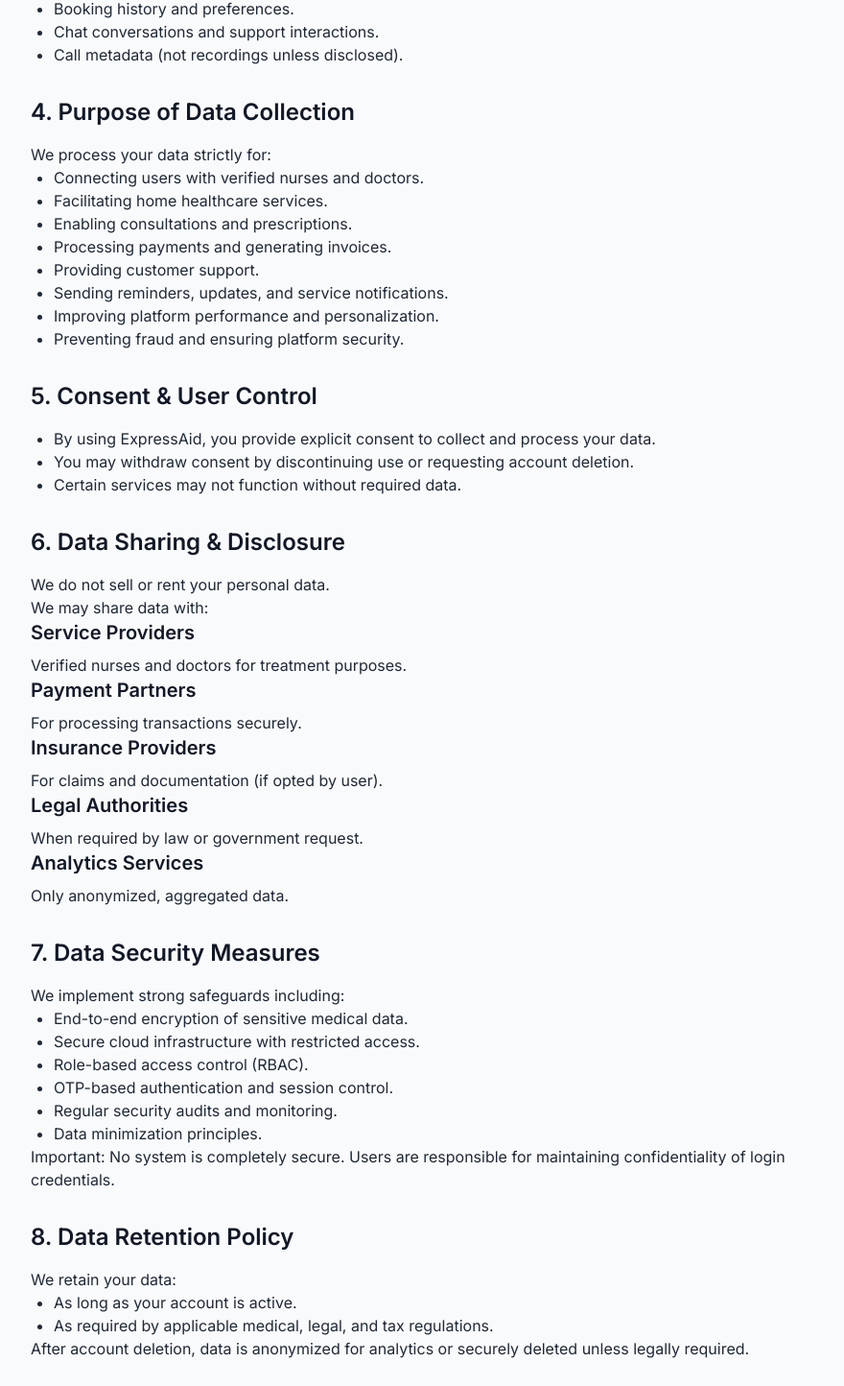
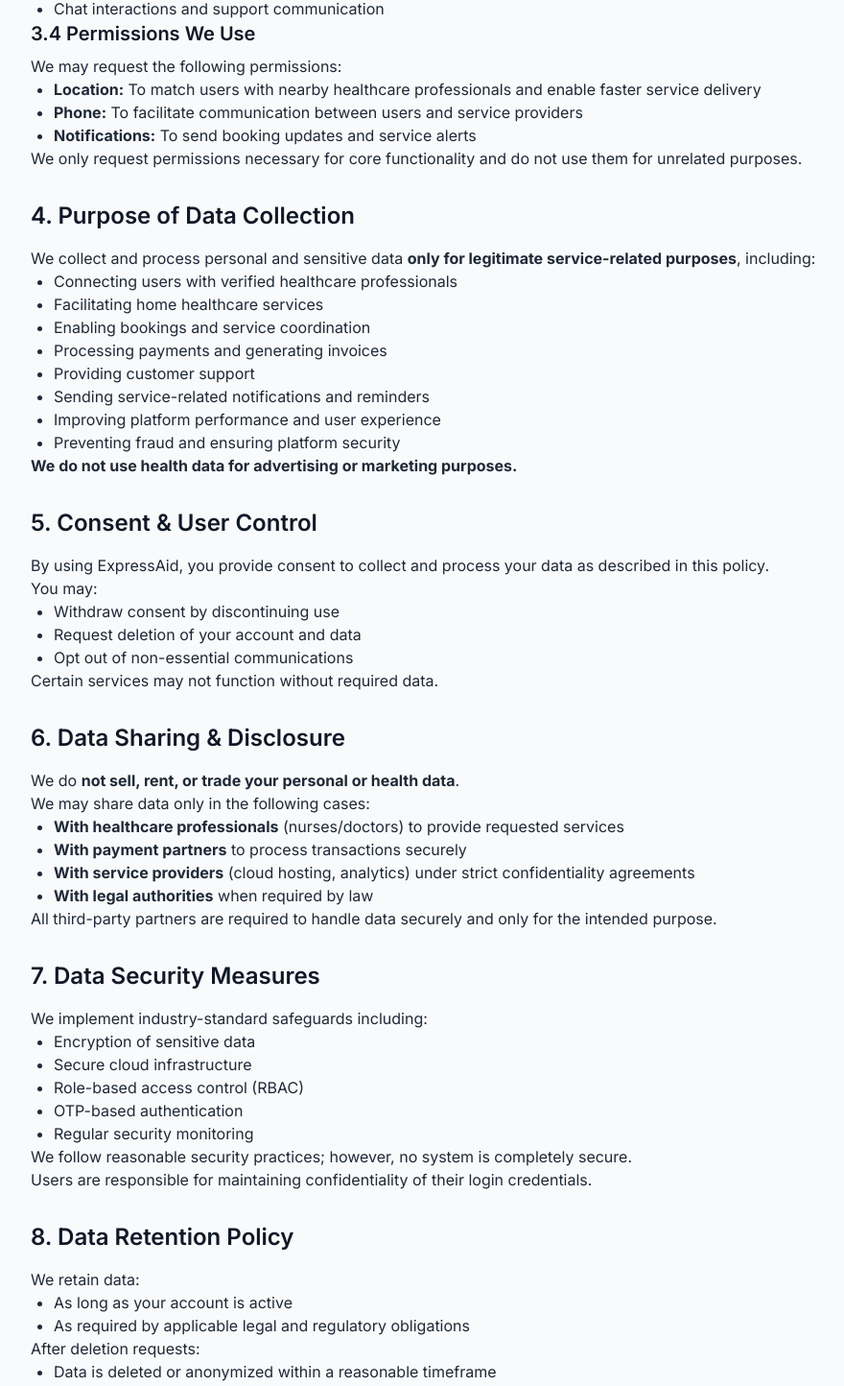
Before and after one commit to KRLSolutions/ExpressAid_Webpage, a Next.js app: page /privacy-policy in a window 1280 px wide. Shown: the part 1279-2723 px from the top of the page at 96% size, without its empty margins (192-1072 px from the left). Built offline with nearby package versions, Linux system fonts and the light colour scheme.

Commit message:
new privacy policy

```diff
--- a/app/privacy-policy/page.tsx
+++ b/app/privacy-policy/page.tsx
@@ -14,8 +14,12 @@ export default function PrivacyPolicyPage() {
         <div className="max-w-4xl mx-auto px-4 sm:px-6 lg:px-8">
           <div className="text-center mb-12">
             <h1 className="text-4xl font-bold text-gray-900 mb-4">Privacy Policy</h1>
-            <p className="text-gray-600">Effective Date: August 4, 2025</p>
-            <p className="text-gray-600">Last Updated: [Add Current Date]</p>
+            <p className="text-gray-600">
+              <strong>Effective Date:</strong> August 4, 2025
+            </p>
+            <p className="text-gray-600">
+              <strong>Last Updated:</strong> April 28, 2026
+            </p>
           </div>
 
           <div className="prose prose-lg max-w-none text-gray-800">
@@ -32,172 +36,236 @@ export default function PrivacyPolicyPage() {
             <h2 className="text-2xl font-semibold text-gray-900 mb-4 mt-8">1. Legal Framework</h2>
             <p>This Privacy Policy is governed by:</p>
             <ul className="list-disc pl-6">
-              <li>Information Technology Act, 2000 (India).</li>
-              <li>IT (Reasonable Security Practices and Procedures and Sensitive Personal Data or Information) Rules, 2011.</li>
-              <li>IT (Intermediary Guidelines and Digital Media Ethics Code) Rules, 2021.</li>
+              <li>Information Technology Act, 2000 (India)</li>
+              <li>
+                IT (Reasonable Security Practices and Procedures and Sensitive Personal Data or Information) Rules, 2011
+              </li>
+              <li>IT (Intermediary Guidelines and Digital Media Ethics Code) Rules, 2021</li>
             </ul>
             <p>
-              We follow reasonable security practices for handling Sensitive
-              Personal Data or Information (SPDI), including health records.
+              We follow reasonable security practices for handling Sensitive Personal Data or Information (SPDI),
+              including health-related data.
             </p>
 
             <h2 className="text-2xl font-semibold text-gray-900 mb-4 mt-8">2. Scope of Policy</h2>
             <p>This policy applies to:</p>
             <ul className="list-disc pl-6">
-              <li>Patients and caregivers using ExpressAid.</li>
-              <li>Nurses and healthcare professionals onboarded on the platform.</li>
-              <li>Visitors to our website and app.</li>
+              <li>Patients and caregivers using ExpressAid</li>
+              <li>Nurses and healthcare professionals onboarded on the platform</li>
+              <li>Visitors to our website and app</li>
             </ul>
 
             <h2 className="text-2xl font-semibold text-gray-900 mb-4 mt-8">3. Information We Collect</h2>
             <h3 className="text-xl font-semibold text-gray-900 mb-2">3.1 Personal Information</h3>
             <ul className="list-disc pl-6">
-              <li>Full name.</li>
-              <li>Phone number and email address.</li>
-              <li>Date of birth and gender.</li>
-              <li>Residential address and live location.</li>
-              <li>Profile photo (optional).</li>
+              <li>Full name</li>
+              <li>Phone number and email address</li>
+              <li>Date of birth and gender</li>
+              <li>Residential address and location</li>
+              <li>Profile photo (optional)</li>
             </ul>
 
             <h3 className="text-xl font-semibold text-gray-900 mb-2">3.2 Health &amp; Medical Information (Sensitive Data)</h3>
             <ul className="list-disc pl-6">
-              <li>Symptoms, treatment details, and nursing notes.</li>
-              <li>Medication history, allergies, chronic conditions.</li>
-              <li>Vitals (BP, sugar, temperature, etc.).</li>
-              <li>Doctor consultation records and prescriptions.</li>
-              <li>Insurance details (if applicable).</li>
+              <li>Symptoms and service-related notes</li>
+              <li>Medication history, allergies, chronic conditions</li>
+              <li>Vitals (BP, sugar, temperature, etc.)</li>
+              <li>Consultation-related details (if applicable)</li>
             </ul>
 
             <h3 className="text-xl font-semibold text-gray-900 mb-2">3.3 Technical &amp; Usage Data</h3>
             <ul className="list-disc pl-6">
-              <li>IP address and device identifiers.</li>
-              <li>App usage behavior and interaction logs.</li>
-              <li>Booking history and preferences.</li>
-              <li>Chat conversations and support interactions.</li>
-              <li>Call metadata (not recordings unless disclosed).</li>
+              <li>IP address and device identifiers</li>
+              <li>App usage behavior and interaction logs</li>
+              <li>Booking history and preferences</li>
+              <li>Chat interactions and support communication</li>
             </ul>
 
+            <h3 className="text-xl font-semibold text-gray-900 mb-2">3.4 Permissions We Use</h3>
+            <p>We may request the following permissions:</p>
+            <ul className="list-disc pl-6">
+              <li>
+                <strong>Location:</strong> To match users with nearby healthcare professionals and enable faster
+                service delivery
+              </li>
+              <li>
+                <strong>Phone:</strong> To facilitate communication between users and service providers
+              </li>
+              <li>
+                <strong>Notifications:</strong> To send booking updates and service alerts
+              </li>
+            </ul>
+            <p>
+              We only request permissions necessary for core functionality and do not use them for unrelated
+              purposes.
+            </p>
+
             <h2 className="text-2xl font-semibold text-gray-900 mb-4 mt-8">4. Purpose of Data Collection</h2>
-            <p>We process your data strictly for:</p>
+            <p>
+              We collect and process personal and sensitive data <strong>only for legitimate service-related purposes</strong>,
+              including:
+            </p>
             <ul className="list-disc pl-6">
-              <li>Connecting users with verified nurses and doctors.</li>
-              <li>Facilitating home healthcare services.</li>
-              <li>Enabling consultations and prescriptions.</li>
-              <li>Processing payments and generating invoices.</li>
-              <li>Providing customer support.</li>
-              <li>Sending reminders, updates, and service notifications.</li>
-              <li>Improving platform performance and personalization.</li>
-              <li>Preventing fraud and ensuring platform security.</li>
+              <li>Connecting users with verified healthcare professionals</li>
+              <li>Facilitating home healthcare services</li>
+              <li>Enabling bookings and service coordination</li>
+              <li>Processing payments and generating invoices</li>
+              <li>Providing customer support</li>
+              <li>Sending service-related notifications and reminders</li>
+              <li>Improving platform performance and user experience</li>
+              <li>Preventing fraud and ensuring platform security</li>
             </ul>
+            <p>
+              <strong>We do not use health data for advertising or marketing purposes.</strong>
+            </p>
 
             <h2 className="text-2xl font-semibold text-gray-900 mb-4 mt-8">5. Consent &amp; User Control</h2>
+            <p>By using ExpressAid, you provide consent to collect and process your data as described in this policy.</p>
+            <p>You may:</p>
             <ul className="list-disc pl-6">
-              <li>By using ExpressAid, you provide explicit consent to collect and process your data.</li>
-              <li>You may withdraw consent by discontinuing use or requesting account deletion.</li>
-              <li>Certain services may not function without required data.</li>
+              <li>Withdraw consent by discontinuing use</li>
+              <li>Request deletion of your account and data</li>
+              <li>Opt out of non-essential communications</li>
             </ul>
+            <p>Certain services may not function without required data.</p>
 
             <h2 className="text-2xl font-semibold text-gray-900 mb-4 mt-8">6. Data Sharing &amp; Disclosure</h2>
-            <p>We do not sell or rent your personal data.</p>
-            <p>We may share data with:</p>
-            <h3 className="text-xl font-semibold text-gray-900 mb-2">Service Providers</h3>
-            <p>Verified nurses and doctors for treatment purposes.</p>
-            <h3 className="text-xl font-semibold text-gray-900 mb-2">Payment Partners</h3>
-            <p>For processing transactions securely.</p>
-            <h3 className="text-xl font-semibold text-gray-900 mb-2">Insurance Providers</h3>
-            <p>For claims and documentation (if opted by user).</p>
-            <h3 className="text-xl font-semibold text-gray-900 mb-2">Legal Authorities</h3>
-            <p>When required by law or government request.</p>
-            <h3 className="text-xl font-semibold text-gray-900 mb-2">Analytics Services</h3>
-            <p>Only anonymized, aggregated data.</p>
+            <p>
+              We do <strong>not sell, rent, or trade your personal or health data</strong>.
+            </p>
+            <p>We may share data only in the following cases:</p>
+            <ul className="list-disc pl-6">
+              <li>
+                <strong>With healthcare professionals</strong> (nurses/doctors) to provide requested services
+              </li>
+              <li>
+                <strong>With payment partners</strong> to process transactions securely
+              </li>
+              <li>
+                <strong>With service providers</strong> (cloud hosting, analytics) under strict confidentiality
+                agreements
+              </li>
+              <li>
+                <strong>With legal authorities</strong> when required by law
+              </li>
+            </ul>
+            <p>All third-party partners are required to handle data securely and only for the intended purpose.</p>
 
             <h2 className="text-2xl font-semibold text-gray-900 mb-4 mt-8">7. Data Security Measures</h2>
-            <p>We implement strong safeguards including:</p>
+            <p>We implement industry-standard safeguards including:</p>
             <ul className="list-disc pl-6">
-              <li>End-to-end encryption of sensitive medical data.</li>
-              <li>Secure cloud infrastructure with restricted access.</li>
-              <li>Role-based access control (RBAC).</li>
-              <li>OTP-based authentication and session control.</li>
-              <li>Regular security audits and monitoring.</li>
-              <li>Data minimization principles.</li>
+              <li>Encryption of sensitive data</li>
+              <li>Secure cloud infrastructure</li>
+              <li>Role-based access control (RBAC)</li>
+              <li>OTP-based authentication</li>
+              <li>Regular security monitoring</li>
             </ul>
             <p>
-              Important: No system is completely secure. Users are responsible for
-              maintaining confidentiality of login credentials.
+              We follow reasonable security practices; however, no system is completely secure.
             </p>
+            <p>Users are responsible for maintaining confidentiality of their login credentials.</p>
 
             <h2 className="text-2xl font-semibold text-gray-900 mb-4 mt-8">8. Data Retention Policy</h2>
-            <p>We retain your data:</p>
+            <p>We retain data:</p>
             <ul className="list-disc pl-6">
-              <li>As long as your account is active.</li>
-              <li>As required by applicable medical, legal, and tax regulations.</li>
+              <li>As long as your account is active</li>
+              <li>As required by applicable legal and regulatory obligations</li>
             </ul>
-            <p>After account deletion, data is anonymized for analytics or securely deleted unless legally required.</p>
+            <p>After deletion requests:</p>
+            <ul className="list-disc pl-6">
+              <li>Data is deleted or anonymized within a reasonable timeframe</li>
+              <li>Some data may be retained if legally required</li>
+            </ul>
 
             <h2 className="text-2xl font-semibold text-gray-900 mb-4 mt-8">9. User Rights</h2>
             <p>You have the right to:</p>
             <ul className="list-disc pl-6">
-              <li>Access your data.</li>
-              <li>Correct inaccurate information.</li>
-              <li>Request deletion of your data.</li>
-              <li>Withdraw consent.</li>
-              <li>Opt out of marketing communications.</li>
+              <li>Access your data</li>
+              <li>Correct inaccurate information</li>
+              <li>Request deletion of your data</li>
+              <li>Withdraw consent</li>
+              <li>Opt out of communications</li>
             </ul>
-            <p>To exercise rights, contact: support@expressaid.in</p>
+            <p>
+              To exercise your rights, contact:{' '}
+              <a href="mailto:support@expressaid.in" className="text-blue-600 hover:text-blue-700">
+                support@expressaid.in
+              </a>
+            </p>
 
             <h2 className="text-2xl font-semibold text-gray-900 mb-4 mt-8">10. Children&apos;s Privacy</h2>
+            <p>Our services are intended for users aged 18 and above.</p>
             <ul className="list-disc pl-6">
-              <li>Services are intended for users aged 18+.</li>
-              <li>Guardians may provide data for minors under their responsibility.</li>
-              <li>We do not knowingly collect data directly from children.</li>
+              <li>Guardians may provide information on behalf of minors under their responsibility</li>
+              <li>We do not knowingly collect data directly from children</li>
             </ul>
 
             <h2 className="text-2xl font-semibold text-gray-900 mb-4 mt-8">11. Third-Party Services</h2>
-            <p>ExpressAid may integrate with payment gateways, diagnostic labs, and external service providers.</p>
+            <p>ExpressAid may integrate with third-party services such as:</p>
+            <ul className="list-disc pl-6">
+              <li>Payment gateways</li>
+              <li>External service providers</li>
+            </ul>
             <p>We are not responsible for third-party privacy practices. Users should review their policies separately.</p>
 
             <h2 className="text-2xl font-semibold text-gray-900 mb-4 mt-8">12. Data Breach Protocol</h2>
             <p>In case of a data breach, we will:</p>
             <ul className="list-disc pl-6">
-              <li>Take immediate corrective action.</li>
-              <li>Notify affected users where required.</li>
-              <li>Report to authorities as per applicable laws.</li>
+              <li>Take immediate corrective action</li>
+              <li>Notify affected users where required</li>
+              <li>Comply with applicable legal reporting requirements</li>
             </ul>
 
             <h2 className="text-2xl font-semibold text-gray-900 mb-4 mt-8">13. Platform Role Clarification</h2>
             <p>
-              ExpressAid acts as a technology platform that connects users with
-              independent healthcare professionals.
+              ExpressAid is a technology platform that facilitates connections between users and independent
+              healthcare professionals.
             </p>
             <ul className="list-disc pl-6">
-              <li>We do not provide medical treatment directly.</li>
-              <li>Nurses and doctors are responsible for services delivered.</li>
-              <li>Users should consult professionals directly for medical decisions.</li>
+              <li>ExpressAid does not provide medical treatment directly</li>
+              <li>Healthcare professionals are responsible for services delivered</li>
+              <li>ExpressAid does not make independent medical decisions</li>
             </ul>
 
             <h2 className="text-2xl font-semibold text-gray-900 mb-4 mt-8">14. Updates to This Policy</h2>
             <p>We may update this Privacy Policy periodically.</p>
-            <p>Changes will be communicated via app notifications, email (if available), and updated policy page.</p>
-            <p>Continued use implies acceptance of updates.</p>
+            <p>Changes will be communicated via:</p>
+            <ul className="list-disc pl-6">
+              <li>App notifications</li>
+              <li>Website updates</li>
+            </ul>
+            <p>Continued use of the Services implies acceptance of the updated policy.</p>
 
             <h2 className="text-2xl font-semibold text-gray-900 mb-4 mt-8">15. Contact &amp; Grievance Officer</h2>
-            <p>For privacy concerns, email: support@expressaid.in</p>
+            <p>For any privacy concerns, contact:</p>
+            <p>
+              <strong>Email:</strong>{' '}
+              <a href="mailto:support@expressaid.in" className="text-blue-600 hover:text-blue-700">
+                support@expressaid.in
+              </a>
+            </p>
 
-            <h2 className="text-2xl font-semibold text-gray-900 mb-4 mt-8">What You Just Fixed</h2>
+            <h2 className="text-2xl font-semibold text-gray-900 mb-4 mt-8">16. Account Deletion &amp; Data Removal</h2>
+            <p>Users can request account deletion by:</p>
             <ul className="list-disc pl-6">
-              <li>Stronger legal compliance posture.</li>
-              <li>Clear platform vs provider medical liability boundaries.</li>
-              <li>Data breach handling process.</li>
-              <li>User consent and rights clarity.</li>
-              <li>More professional governance for partners and investors.</li>
+              <li>
+                Emailing{' '}
+                <a href="mailto:support@expressaid.in" className="text-blue-600 hover:text-blue-700">
+                  support@expressaid.in
+                </a>
+              </li>
+              <li>Using in-app request (if available)</li>
+            </ul>
+            <p>Upon request:</p>
+            <ul className="list-disc pl-6">
+              <li>Personal data will be deleted or anonymized</li>
+              <li>Certain data may be retained if legally required</li>
             </ul>
 
-            <h2 className="text-2xl font-semibold text-gray-900 mb-4 mt-8">Next Step</h2>
-            <ul className="list-disc pl-6">
-              <li>Strong Terms &amp; Conditions.</li>
-              <li>Doctor/Nurse agreement.</li>
-              <li>In-app consent form before booking.</li>
-            </ul>
+            <h2 className="text-2xl font-semibold text-gray-900 mb-4 mt-8">17. Medical Disclaimer</h2>
+            <p>ExpressAid does not provide medical advice, diagnosis, or treatment.</p>
+            <p>All services are provided by independent licensed healthcare professionals.</p>
+            <p>Users should consult qualified professionals for medical decisions.</p>
           </div>
 
           {/* Back to Home Button */}
```
